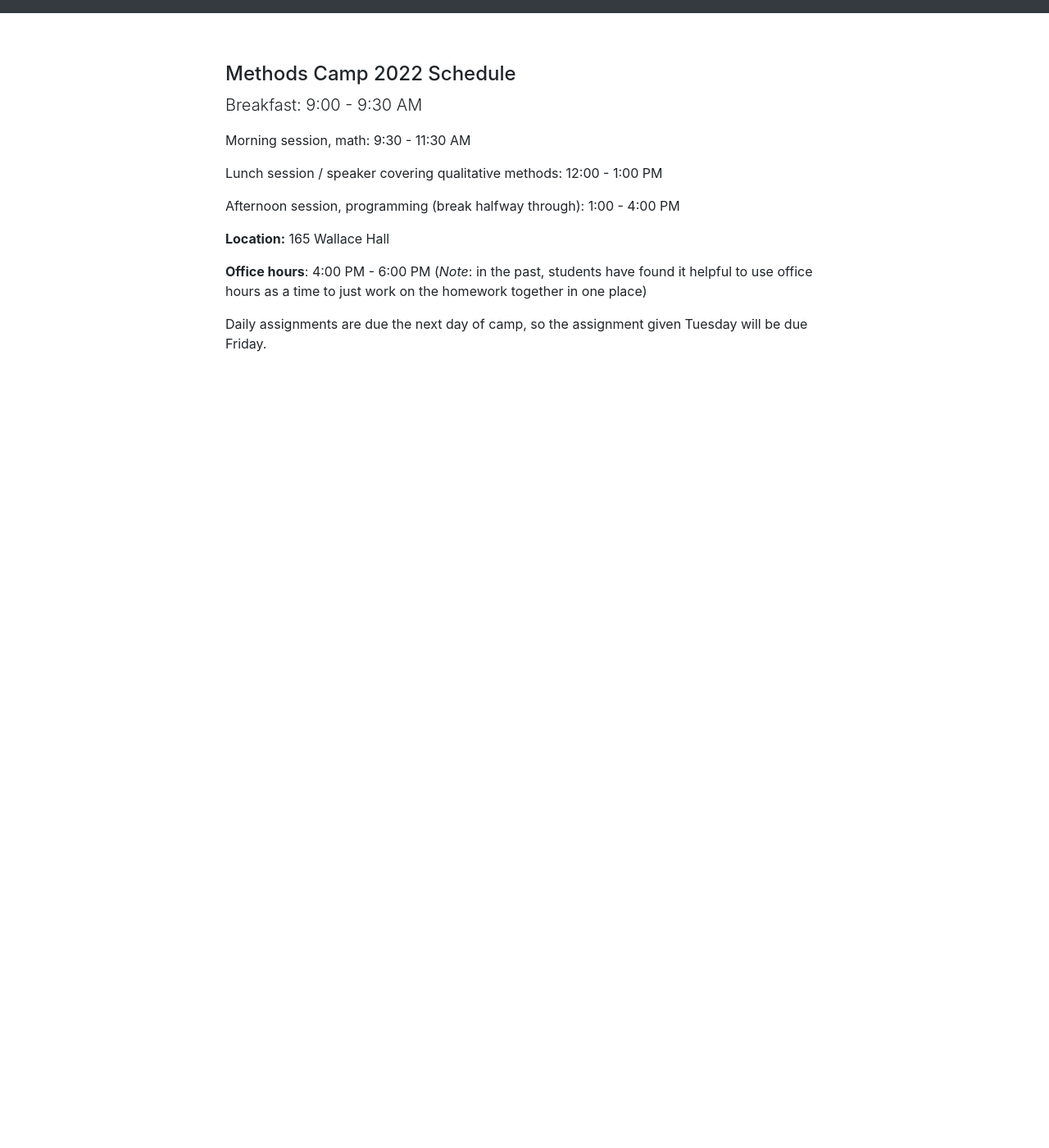
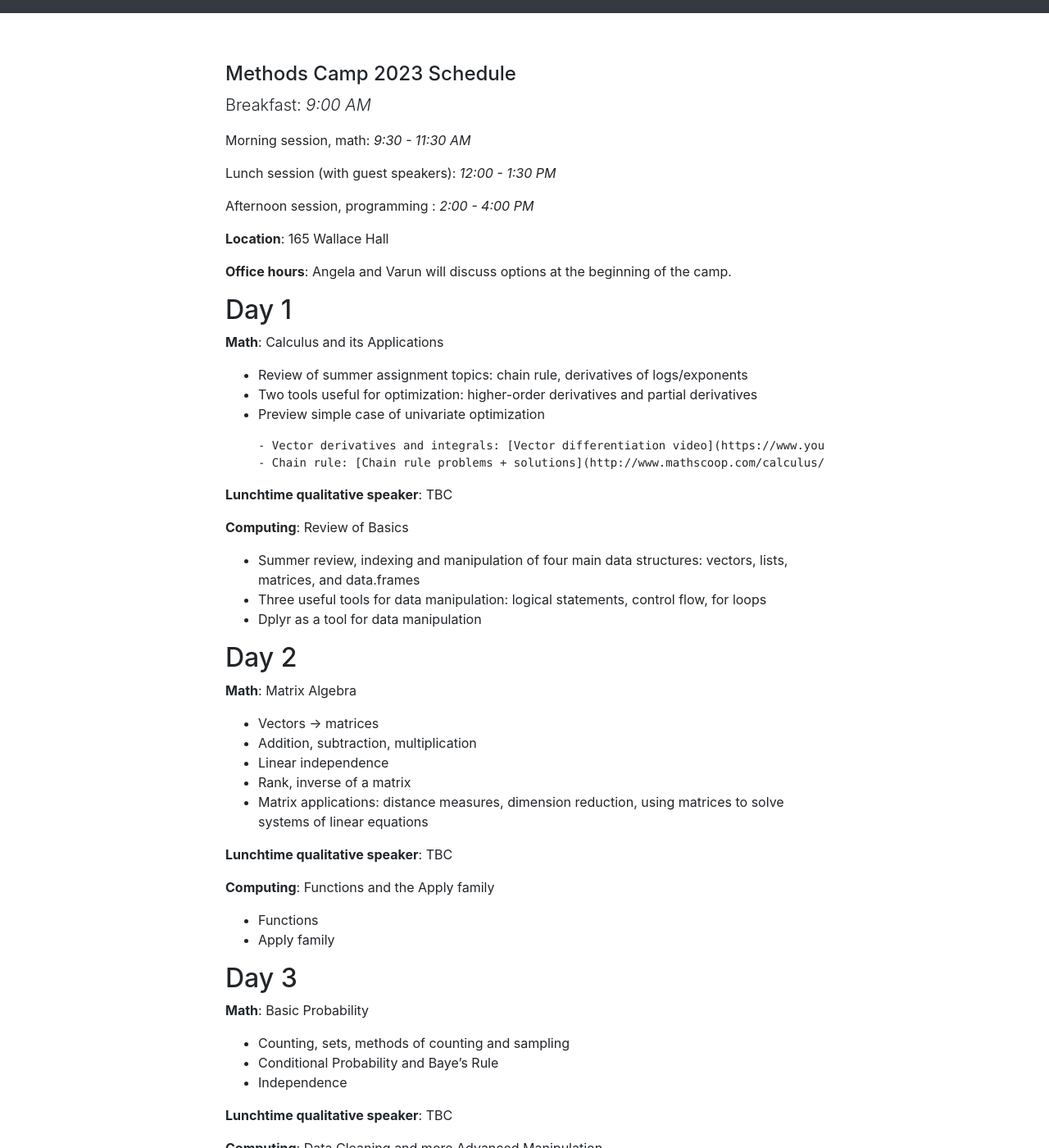
Before and after one commit to bstewart/princeton_methods_camp, a Jekyll site: the page built from camp.md, in a window 1280 px wide and 1400 px high. Shown: the whole window at 82% size. Built offline with Jekyll 4.4.1, drawn with Linux system fonts in a browser that asks for light colours; our own code applies the rules of GitHub Pages for plain Markdown files; some of the changed text lies outside the part shown.

Commit message:
small change to dates

```diff
--- a/camp.md
+++ b/camp.md
@@ -1,15 +1,87 @@
-#### Methods Camp 2022 Schedule
+#### Methods Camp 2023 Schedule
 
-Breakfast: 9:00 - 9:30 AM
+Breakfast: *9:00 AM*
 
-Morning session, math: 9:30 - 11:30 AM
+Morning session, math: *9:30 - 11:30 AM*
 
-Lunch session / speaker covering qualitative methods: 12:00 - 1:00 PM
+Lunch session (with guest speakers): *12:00 - 1:30 PM*
 
-Afternoon session, programming (break halfway through): 1:00 - 4:00 PM
+Afternoon session, programming : *2:00 - 4:00 PM*
 
-**Location:** 165 Wallace Hall
+**Location**: 165 Wallace Hall
 
-**Office hours**: 4:00 PM - 6:00 PM (*Note*: in the past, students have found it helpful to use office hours as a time to just work on the homework together in one place)
+**Office hours**: Angela and Varun will discuss options at the beginning of the camp.
 
-Daily assignments are due the next day of camp, so the assignment given Tuesday will be due Friday.
+## Day 1
+
+**Math**: Calculus and its Applications
+
+- Review of summer assignment topics: chain rule, derivatives of logs/exponents
+- Two tools useful for optimization: higher-order derivatives and partial derivatives
+- Preview simple case of univariate optimization
+
+      - Vector derivatives and integrals: [Vector differentiation video](https://www.youtube.com/watch?v=iWxY7VdcSH8)
+      - Chain rule: [Chain rule problems + solutions](http://www.mathscoop.com/calculus/derivatives/the-chain-rule.php)
+
+**Lunchtime qualitative speaker**: TBC
+
+**Computing**: Review of Basics
+
+- Summer review, indexing and manipulation of four main data structures: vectors, lists, matrices, and data.frames
+- Three useful tools for data manipulation: logical statements, control flow, for loops
+- Dplyr as a tool for data manipulation
+
+## Day 2
+
+**Math**: Matrix Algebra
+
+- Vectors -> matrices
+- Addition, subtraction, multiplication
+- Linear independence
+- Rank, inverse of a matrix
+- Matrix applications: distance measures, dimension reduction, using matrices to solve systems of linear equations
+
+**Lunchtime qualitative speaker**: TBC
+
+**Computing**: Functions and the Apply family
+
+- Functions
+- Apply family
+
+
+## Day 3
+
+**Math**: Basic Probability
+
+- Counting, sets, methods of counting and sampling
+- Conditional Probability and Baye's Rule
+- Independence
+
+**Lunchtime qualitative speaker**: TBC
+
+**Computing**: Data Cleaning and more Advanced Manipulation
+
+- Follow up from Day 2's with math lecture: matrix algebra in R
+- Reading data from different file formats
+- Merging data
+- Reshaping data between long and wide format
+- Basic string operations for renaming and recoding variables
+
+## Day 4
+
+**Math**: Basic Optimization; Open-ended Q \& A
+
+- Numerical optimization: Newton-Raphson
+- Maxima and minima: critical points, Hessians
+- Application: Likelihood Functions
+- (if there is time) Optimization beyond univariate case: multivariable function
+- (if there is time) Optimization beyond univariate case: quadratic form notation
+- Open-ended Question and Answer session about material covered this week
+
+**Lunchtime qualitative speaker**: TBC
+
+**Computing**: Plotting and Review of Day 1 material; Open-ended Q \& A
+
+- Preparing data to plot
+- Plotting using ggplot2
+- Open-ended Question and Answer session about material covered this week
```
